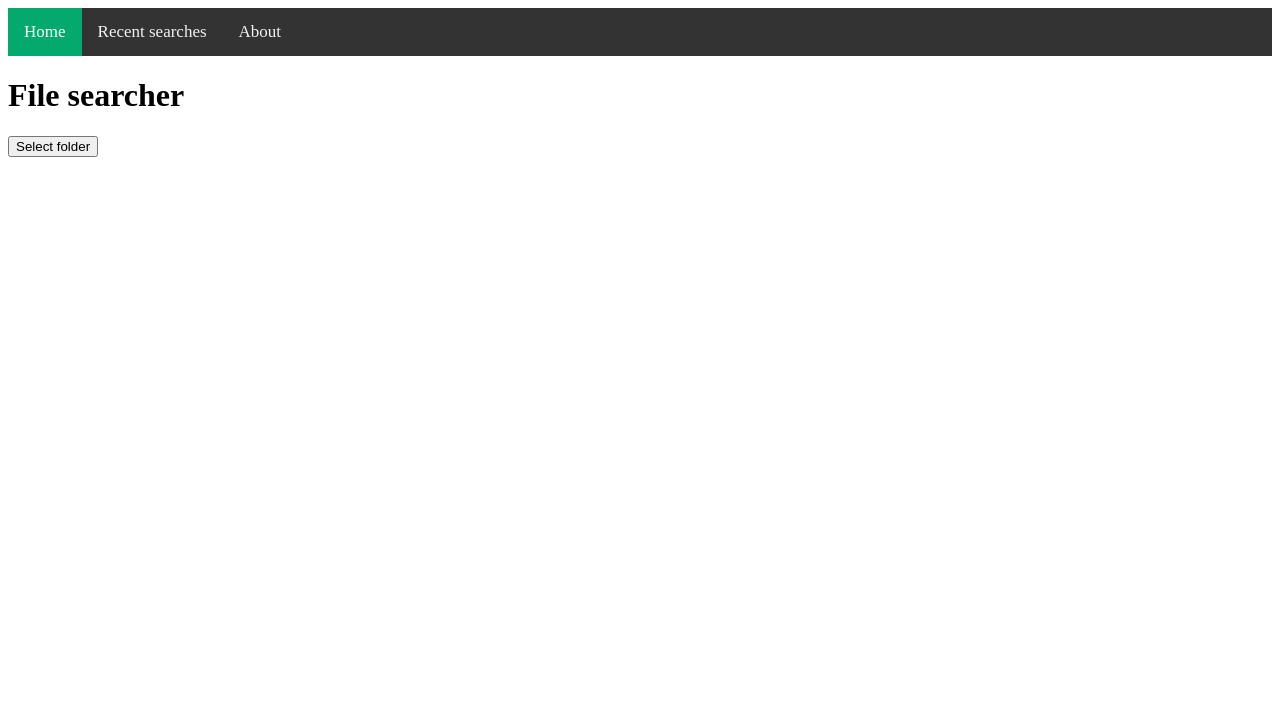
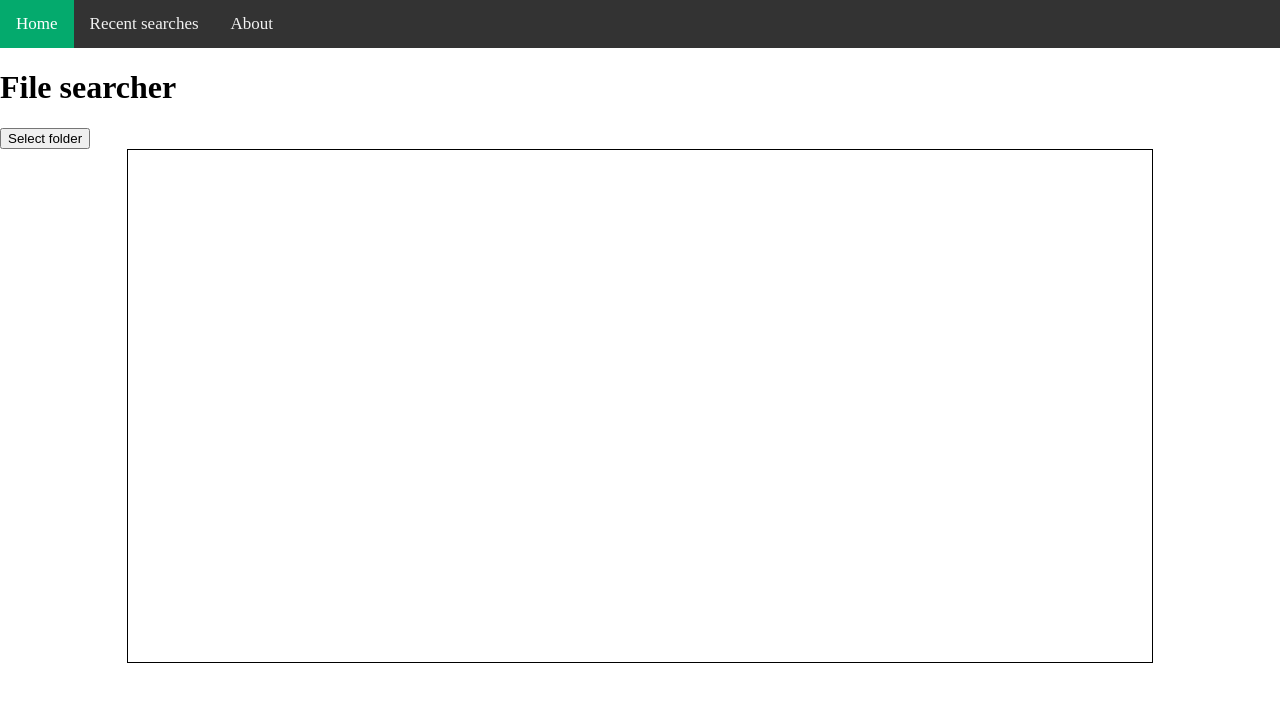
Before and after one commit to viktorpolak98/FileLocator, a plain HTML site: page src/Web/Pages/Index.html in a window 1280 px wide. Drawn offline with Linux system fonts and the light colour scheme.

Commit message:
added some css and a canvas

```diff
--- a/src/Web/Css/Styling.css
+++ b/src/Web/Css/Styling.css
@@ -2,6 +2,7 @@
 .topnav {
     background-color: #333;
     overflow: hidden;
+    margin: 0 !important;
 }
 
 /* Style the links inside the navigation bar */
@@ -25,3 +26,15 @@
     background-color: #04AA6D;
     color: white;
 }
+
+.fileCanvas {
+    margin: auto;
+    width: 80%;
+    height: 80%;
+    padding: 0;
+    display: block;
+}
+
+body {
+    margin: 0;
+}
--- a/src/Web/Pages/Index.html
+++ b/src/Web/Pages/Index.html
@@ -14,5 +14,7 @@
     </div>
     <h1>File searcher</h1>
     <Button>Select folder</Button>
+    <br/>
+    <canvas class="fileCanvas" style="border:1px solid #000000;"></canvas>
 </body>
 </html>
```
Lines whose indentation alone changed are shown as unchanged.
